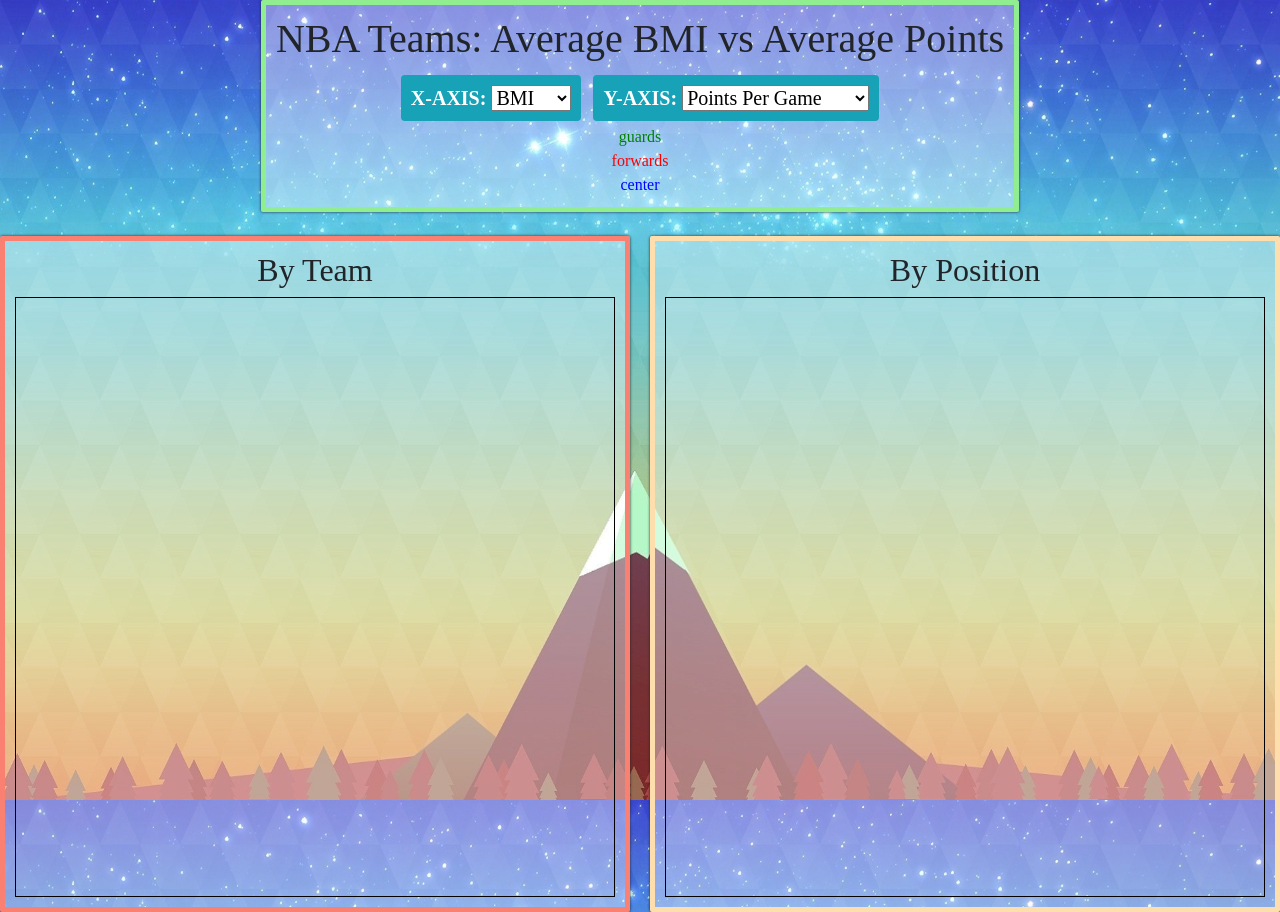
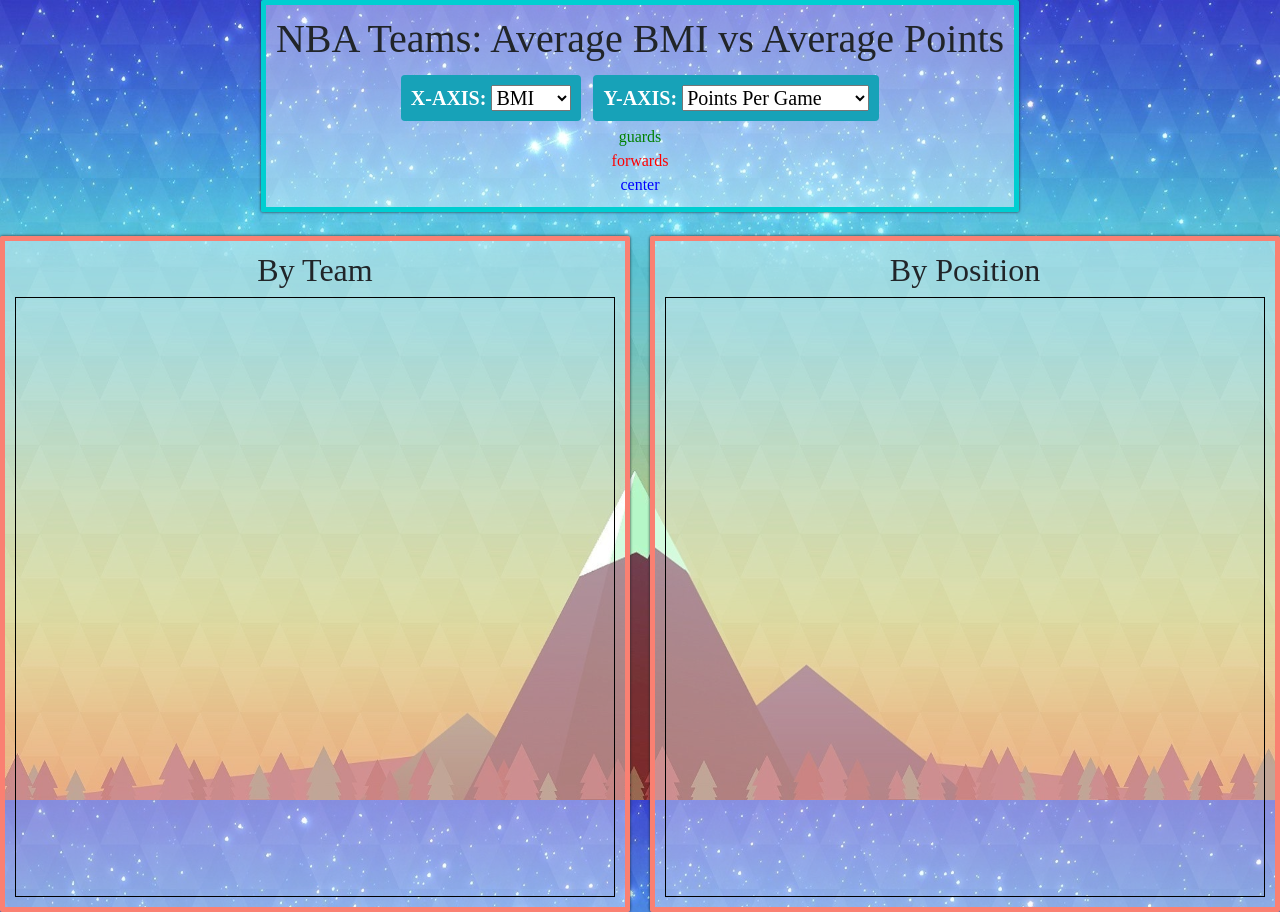
Before and after one commit to jacqxu00/Project01Data, a Flask app: page / in a window 1280 px wide. Run offline with Flask 2, Linux system fonts and the light colour scheme; data comes from the database, SQL or seed files in the repository; some libraries are stand-ins or nearby versions.

Commit message:
update CSS

```diff
--- a/devlog.txt
+++ b/devlog.txt
@@ -78,3 +78,6 @@ leiG -- 2018-04-22 19:40:18
 
 leiG -- 2018-04-22 22:39:29
 	css-ified
+
+leiG -- 2018-04-22 23:39:16
+	update CSS for better colors
--- a/static/css/app.css
+++ b/static/css/app.css
@@ -36,7 +36,7 @@ body{
     border-radius: 2px;
     margin: auto auto;
     font-family: OpenSans-Light;
-    border:5px solid lightgreen;
+    border:5px solid #00CED1;
     text-align:center;
     transition: .75s ease;
     padding: 10px;
@@ -44,7 +44,7 @@ body{
 }
 
 #key:hover{
-    border: 5px solid green;
+    border: 5px solid #008080;
     background-color: white;
 }
 
@@ -72,7 +72,7 @@ body{
     border-radius: 2px;
     margin: auto auto;
     font-family: OpenSans-Light;
-    border:5px solid rgb(255,222,173);
+    border:5px solid rgb(250,128,114);
     text-align:center;
     transition: .75s ease;
     padding: 10px;
@@ -80,7 +80,7 @@ body{
 }
 
 #svg2:hover{
-    border: 5px solid  	rgb(222,184,135);
+    border: 5px solid  	rgb(218, 21, 60);
     background-color: white;
 }
 
```
Also changed, not shown: 1 other file.
